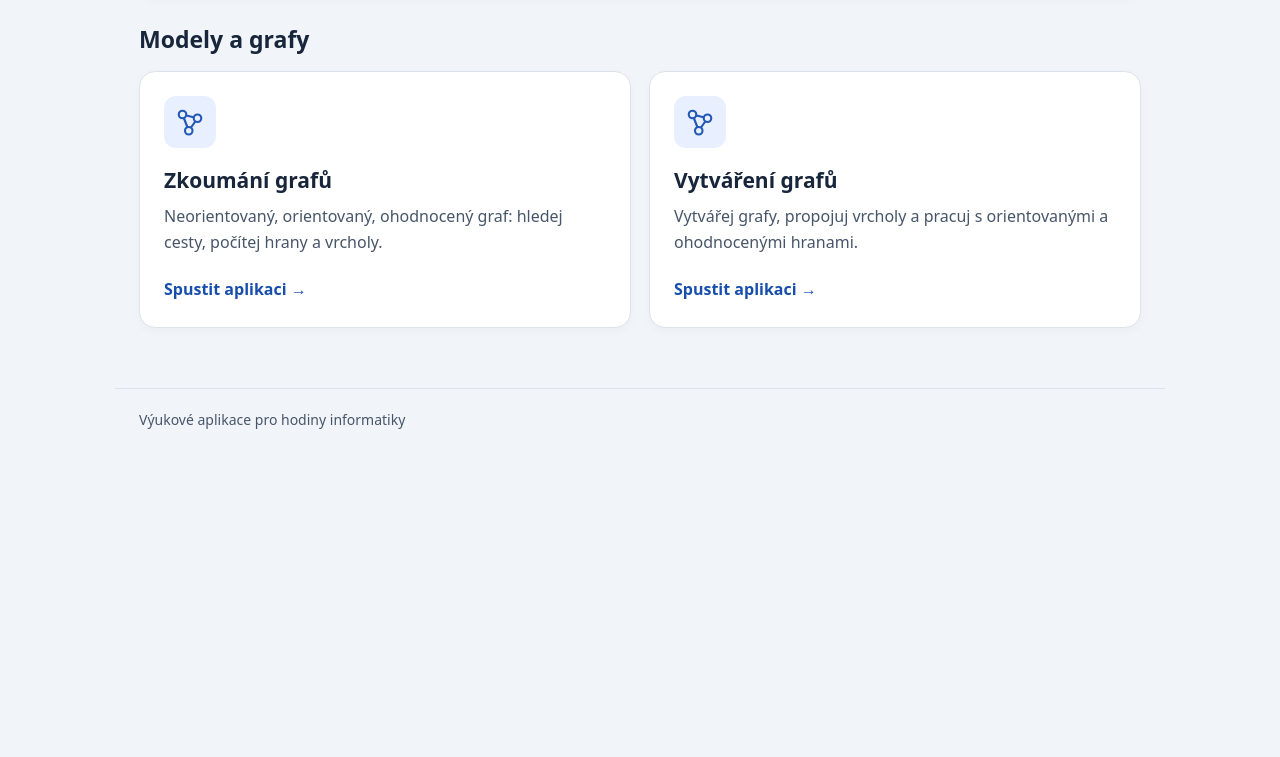
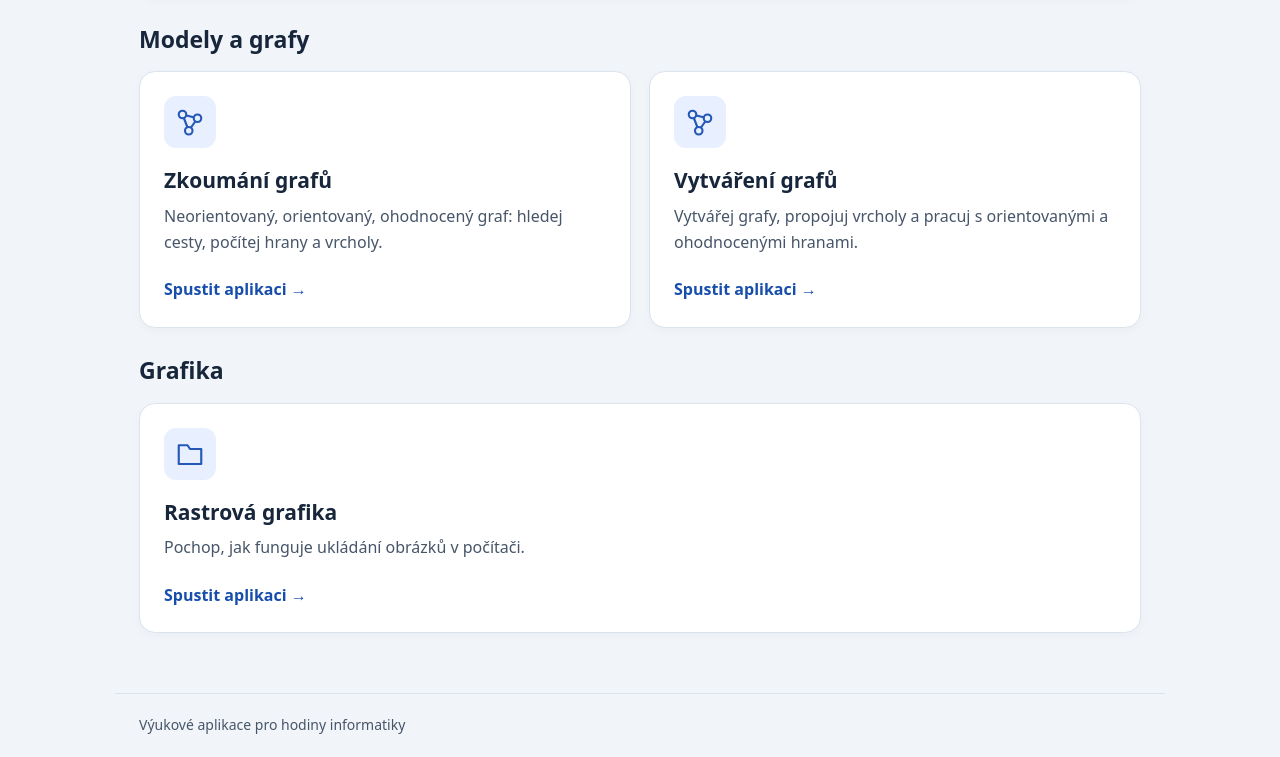
Before and after one commit to MiZik-NV/Vyuka, a plain HTML site: page index.html in a window 1280 px wide. Shown: the part 559-1316 px from the top of the page. Before the commit the page ends 1010 px from the top, so only its background shows below. Drawn offline with Linux system fonts and the light colour scheme.

Commit message:
Add files via upload

```diff
--- a/index.html
+++ b/index.html
@@ -13,6 +13,8 @@
 <section><h2>Modely a grafy</h2><div class="grid">
 <a class="app" href="./grafy_procvicovani.html"><span class="symbol"><svg viewBox="0 0 24 24" fill="none" stroke="currentColor" stroke-width="1.7" aria-hidden="true"><path d="M6 6l12 3M6 6l5 13m7-10l-7 10"/><circle cx="6" cy="6" r="3" fill="#e8efff"/><circle cx="18" cy="9" r="3" fill="#e8efff"/><circle cx="11" cy="19" r="3" fill="#e8efff"/></svg></span><h3>Zkoumání grafů</h3><p>Neorientovaný, orientovaný, ohodnocený graf: hledej cesty, počítej hrany a vrcholy.</p><span class="launch">Spustit aplikaci →</span></a>
 <a class="app" href="./editor_grafu.html"><span class="symbol"><svg viewBox="0 0 24 24" fill="none" stroke="currentColor" stroke-width="1.7" aria-hidden="true"><path d="M6 6l12 3M6 6l5 13m7-10l-7 10"/><circle cx="6" cy="6" r="3" fill="#e8efff"/><circle cx="18" cy="9" r="3" fill="#e8efff"/><circle cx="11" cy="19" r="3" fill="#e8efff"/></svg></span><h3>Vytváření grafů</h3><p>Vytvářej grafy, propojuj vrcholy a pracuj s orientovanými a ohodnocenými hranami.</p><span class="launch">Spustit aplikaci →</span></a>
-
+</div></section>
+<section><h2>Grafika</h2><div class="grid">
+<a class="app" href="./Rastrova_grafika.html"><span class="symbol"><svg viewBox="0 0 24 24" fill="none" stroke="currentColor" stroke-width="1.7" stroke-linejoin="round" aria-hidden="true"><path d="M3 5h7l2 3h9v12H3z"/></svg></span><h3>Rastrová grafika</h3><p>Pochop, jak funguje ukládání obrázků v počítači.</p><span class="launch">Spustit aplikaci →</span></a>
 </div></section>
 </main><footer>Výukové aplikace pro hodiny informatiky</footer></body></html>
```
